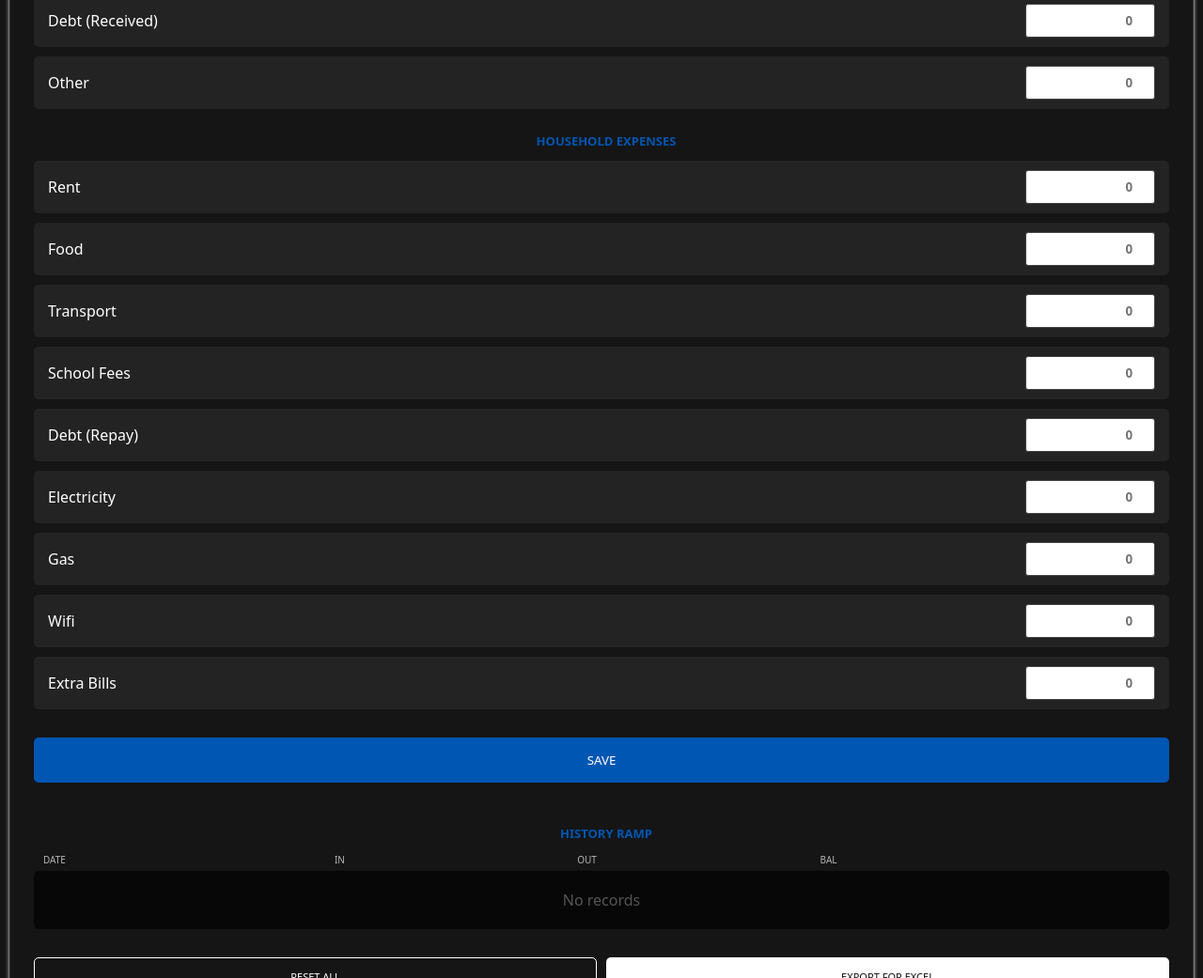
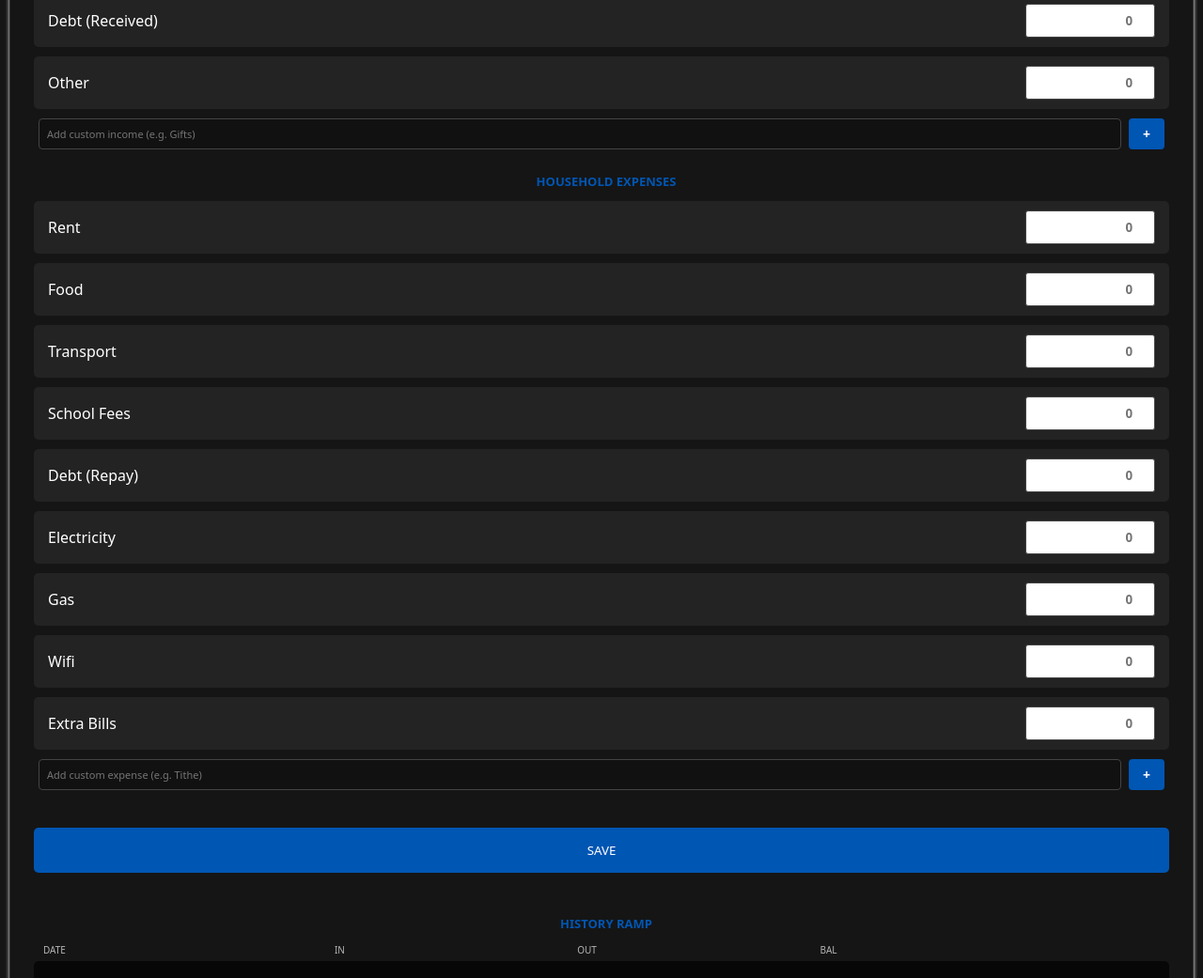
Before and after one commit to morgsmbugua/finance-tracker, a plain HTML site: page index.html in a window 1280 px wide. Shown: the part 460-1501 px from the top of the page at 94% size. Drawn offline with Linux system fonts and the light colour scheme.

Commit message:
Add files via upload

```diff
--- a/index.html
+++ b/index.html
@@ -255,6 +255,32 @@
         font-size: 12px;
         font-weight: 500;
     }
+    /* Add this at the bottom of your <style> section */
+.custom-adder {
+    display: flex;
+    gap: 8px;
+    margin: 10px 0 20px;
+    padding: 0 5px;
+}
+.custom-adder input {
+    flex: 1;
+    background: #111;
+    border: 1px solid #444;
+    color: white;
+    padding: 8px;
+    border-radius: 4px;
+    font-size: 11px;
+}
+.add-btn {
+    background: var(--primary-blue);
+    color: white;
+    border: none;
+    padding: 0 15px;
+    border-radius: 4px;
+    cursor: pointer;
+    font-weight: bold;
+    font-size: 14px;
+}
   </style>
   <link rel="icon" href="images/bob.png">
 </head>
@@ -304,6 +330,10 @@
   <span>Other</span>
   <input type="number" class="inc-input" data-label="Other Income" id="f-inc-other" placeholder="0">
 </div>
+<div id="custom-inc-container"></div> <div class="custom-adder">
+    <input type="text" id="new-inc-name" placeholder="Add custom income (e.g. Gifts)">
+    <button class="add-btn" onclick="addNewField('inc')">+</button>
+</div>
 
   <div class="section-title">Household Expenses</div>
   <div class="input-row"><span>Rent</span> <input type="number" class="exp-input" data-label="Rent" id="f-rent" placeholder="0"></div>
@@ -314,7 +344,12 @@
   <div class="input-row"><span>Electricity</span> <input type="number" class="exp-input" data-label="Electricity" id="f-elec" placeholder="0"></div>
   <div class="input-row"><span>Gas</span> <input type="number" class="exp-input" data-label="Gas" id="f-gas" placeholder="0"></div>
   <div class="input-row"><span>Wifi</span> <input type="number" class="exp-input" data-label="Wifi" id="f-wifi" placeholder="0"></div>
-  <div class="input-row"><span>Extra Bills</span> <input type="number" class="exp-input" data-label="Extra Bills" id="f-extra" placeholder="0"></div>
+  <div class="input-row"><span>Extra Bills</span> <input type="number" class="exp-input" data-label="Extra Bills" id="f-extra" placeholder="0">
+  </div>
+  <div id="custom-exp-container"></div> <div class="custom-adder">
+    <input type="text" id="new-exp-name" placeholder="Add custom expense (e.g. Tithe)">
+    <button class="add-btn" onclick="addNewField('exp')">+</button>
+</div>
 
   <button class="full-btn" id="save-btn" onclick="saveToHistory()">SAVE</button>
 
@@ -336,14 +371,19 @@
 </div>
 
 <script>
+  let customFields = JSON.parse(localStorage.getItem('hh_custom_fields_v5')) || { inc: [], exp: [] };
   let txLogs = JSON.parse(localStorage.getItem('hh_final_data_v5')) || [];
   let currentlyEditingDate = null;
 
   function init() {
+    // Load existing custom fields from memory
+    customFields.inc.forEach(name => createInputMarkup('inc', name));
+    customFields.exp.forEach(name => createInputMarkup('exp', name));
+
     document.querySelectorAll('input').forEach(i => i.addEventListener('input', runCalc));
     renderHist();
     runCalc();
-  }
+}
 
   function runCalc() {
     let inc = 0, exp = 0;
@@ -452,6 +492,35 @@
 
   function hardReset() { if(confirm("Permanently Erase All Data?")) { localStorage.clear(); location.reload(); } }
   init();
+
+  function addNewField(type) {
+    const inputId = type === 'inc' ? 'new-inc-name' : 'new-exp-name';
+    const name = document.getElementById(inputId).value.trim();
+    if (!name) return;
+
+    if (!customFields[type].includes(name)) {
+        customFields[type].push(name);
+        localStorage.setItem('hh_custom_fields_v5', JSON.stringify(customFields));
+        createInputMarkup(type, name);
+        // Attach listener to the new input so the math updates live
+        document.querySelectorAll('input').forEach(i => i.addEventListener('input', runCalc));
+    }
+    document.getElementById(inputId).value = '';
+}
+
+function createInputMarkup(type, name) {
+    const containerId = type === 'inc' ? 'custom-inc-container' : 'custom-exp-container';
+    const container = document.getElementById(containerId);
+    const div = document.createElement('div');
+    div.className = 'input-row';
+    // Create a unique ID so the 'Edit' feature works correctly
+    const safeId = 'f-custom-' + name.replace(/\s+/g, '-').toLowerCase();
+    div.innerHTML = `
+        <span>${name}</span>
+        <input type="number" class="${type}-input" data-label="${name}" id="${safeId}" placeholder="0">
+    `;
+    container.appendChild(div);
+}
 </script>
 </body>
 </html>
```
